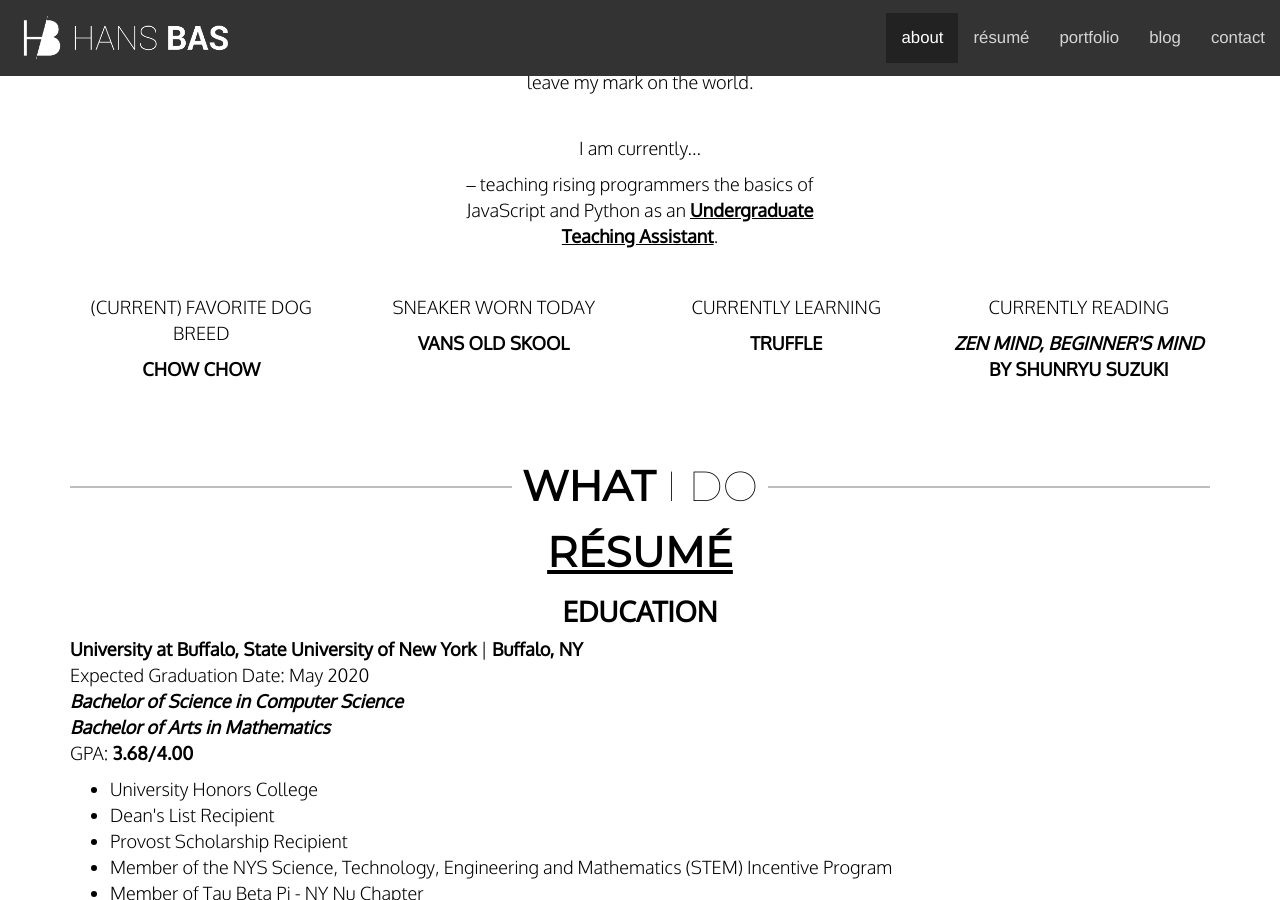
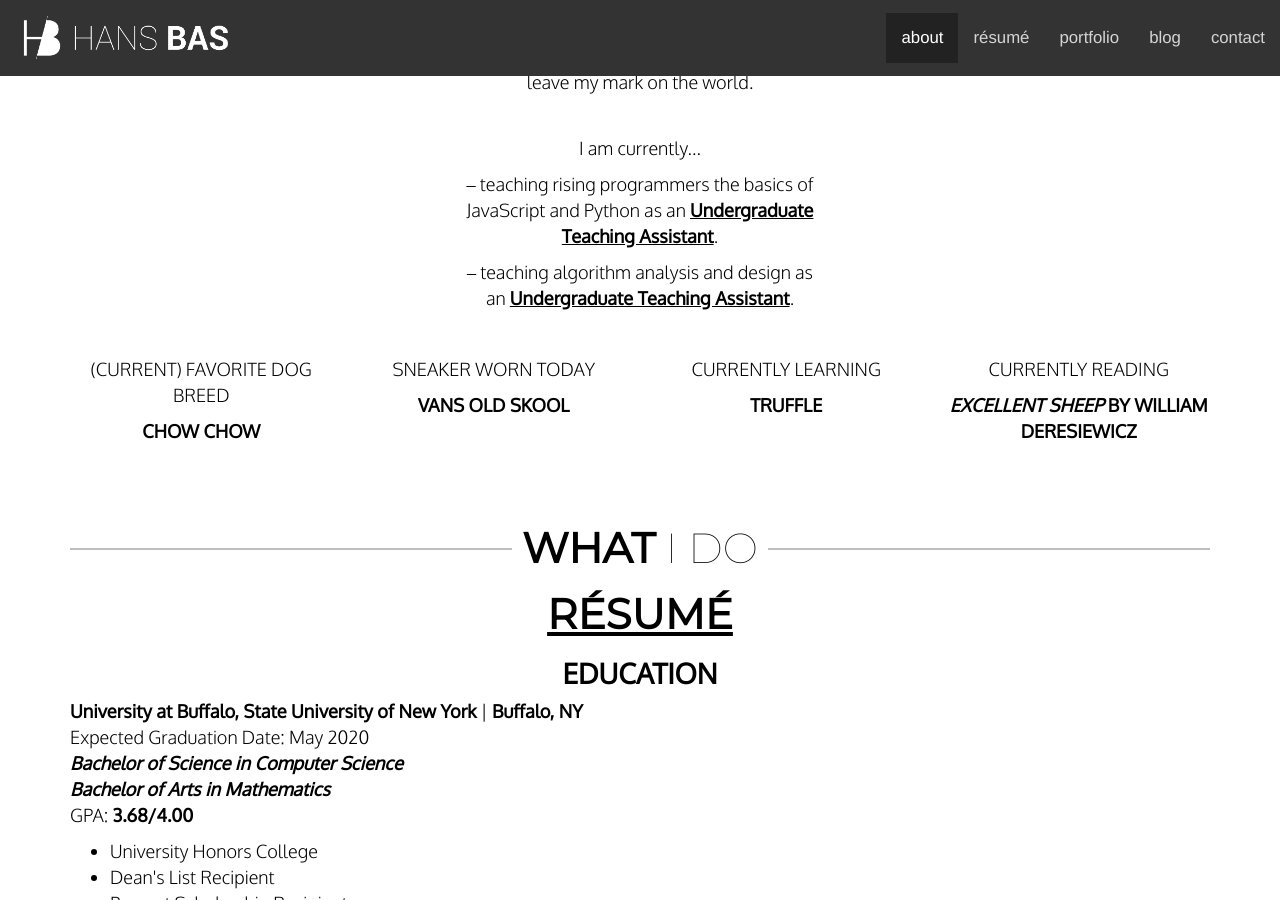
Before and after one commit to haanmiba/haanmiba.github.io, a Jekyll site: the page built from index.md, in a window 1280 px wide and 900 px high, scrolled down 1227 px. Built offline with Jekyll 4.4.1, drawn with Linux system fonts in a browser that asks for light colours; nearby versions of some CDN libraries; some of the changed text lies outside the part shown.

Commit message:
Updated _data * Updated book in about section * Removed unnecessary detail about internship in experience section

```diff
--- a/_data/about.yml
+++ b/_data/about.yml
@@ -1,9 +1,11 @@
 currently:
   - action: "teaching rising programmers the basics of JavaScript and Python as an"
+    subject: "Undergraduate Teaching Assistant"
+  - action: "teaching algorithm analysis and design as an"
     subject: "Undergraduate Teaching Assistant"
 dog: "Chow Chow"
 sneaker: "Vans Old Skool"
 learning: "Truffle"
 reading:
-  book: "Zen Mind, Beginner's Mind"
-  author: "Shunryu Suzuki"
+  book: "Excellent Sheep"
+  author: "William Deresiewicz"
--- a/_data/experience.yml
+++ b/_data/experience.yml
@@ -37,7 +37,6 @@
   description: "Worked with a team of four to develop schema migration software for company databases using C#, Transact-SQL, and Visual Basic. Software allowed for version control between newer/older versions of database schemas. Now used for company database backups and client-side database installations."
   tasks:
     - "Built parser to pre-process data from the Dow Jones Anti-Corruption database; optimized space usage by implementing Simple API for XML. Optimization resolved an issue where company systems ran out of memory when attempting to prepare data for analysis."
-    - "Refactored company codebase from Visual Basic to C#."
 
 - position: "Social Media Intern"
   dates: "August 2017 – May 2018"
```
